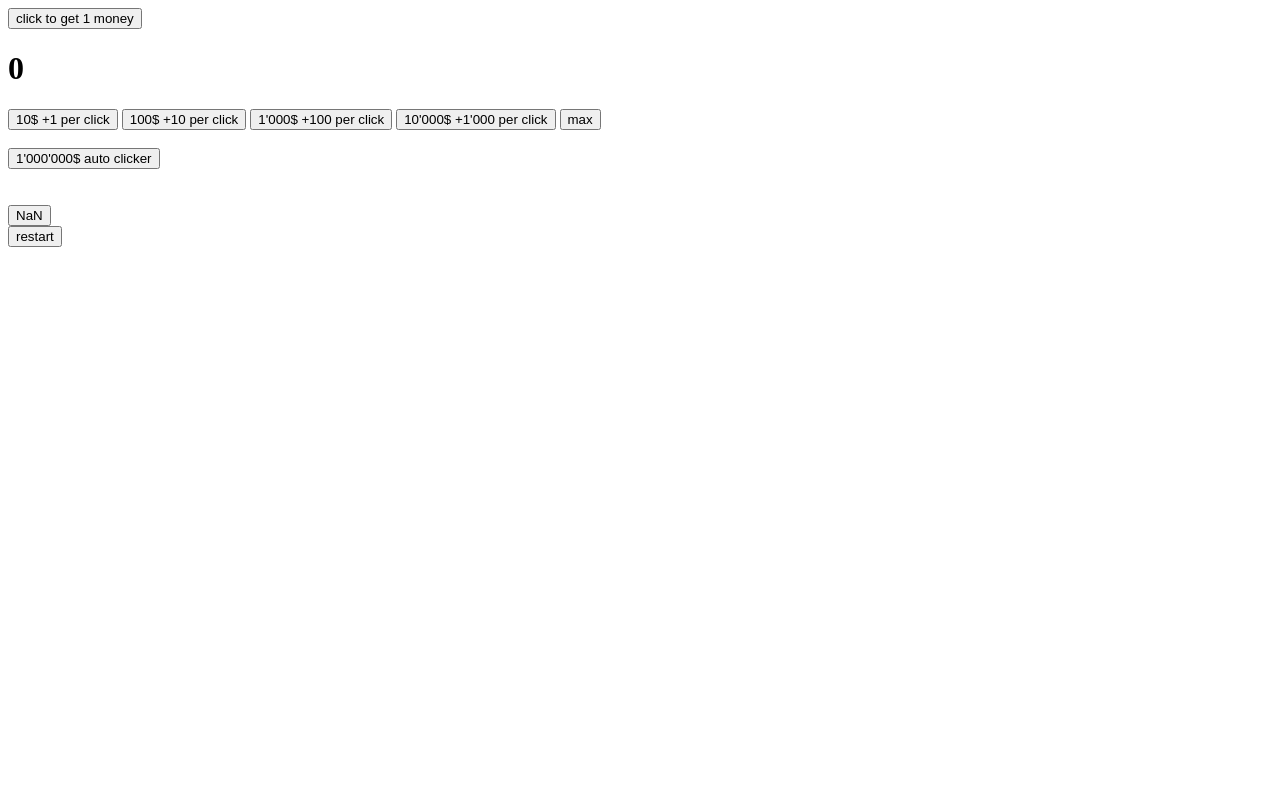
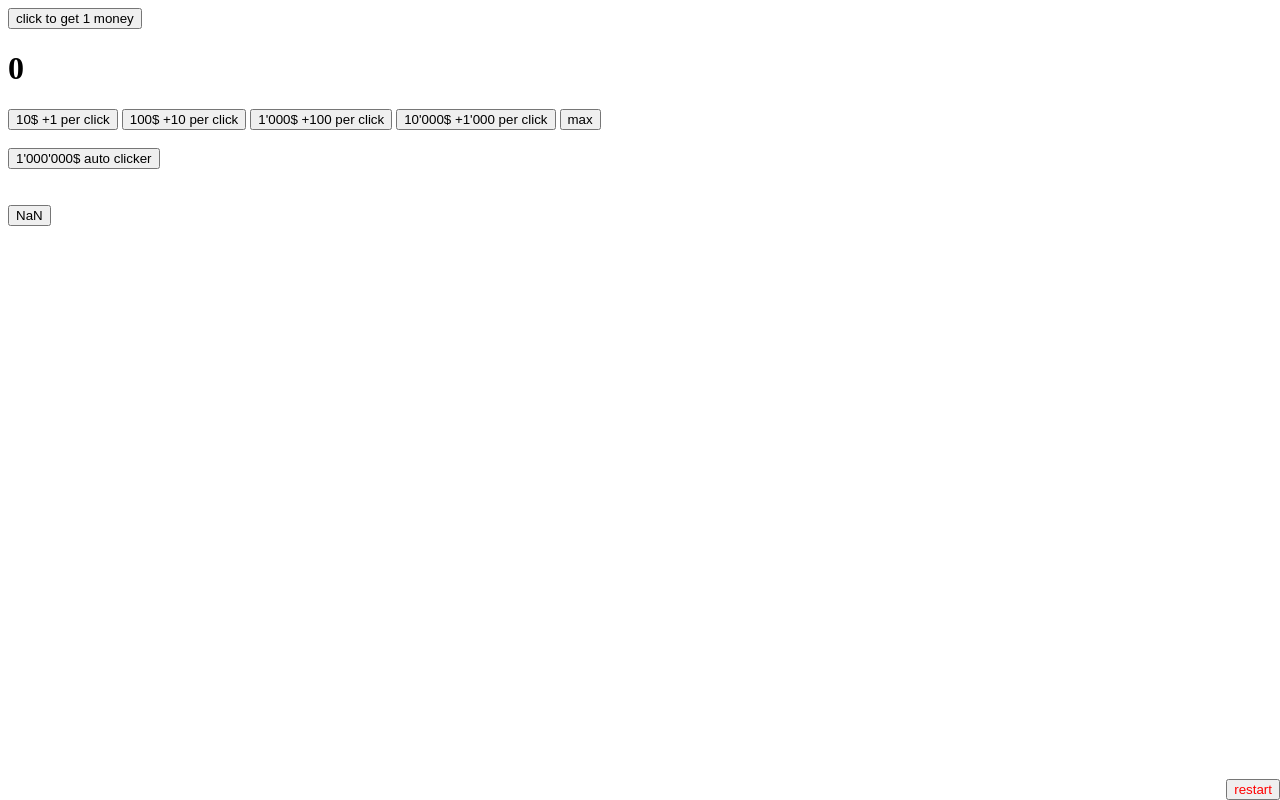
Before and after one commit to spencer-freeman/first-incremental, a plain HTML site: page index.html in a window 1280 px wide. Drawn offline with Linux system fonts and the light colour scheme.

Commit message:
Update index.html

```diff
--- a/index.html
+++ b/index.html
@@ -57,7 +57,7 @@
         localStorage.setItem('rebirth',rebirth);
   }, 1000)
 </script>
-
+<link rel="stylesheet" type="text/css" href="https://github.com/spencer-freeman/first-incremental/blob/master/style.css">
 
 <button id="getmoney" onclick="x = x + y * rebirth; document.getElementById('money').innerHTML = x;">click to get 1 money</button>
 <h1 id="money">0</h1>
```
